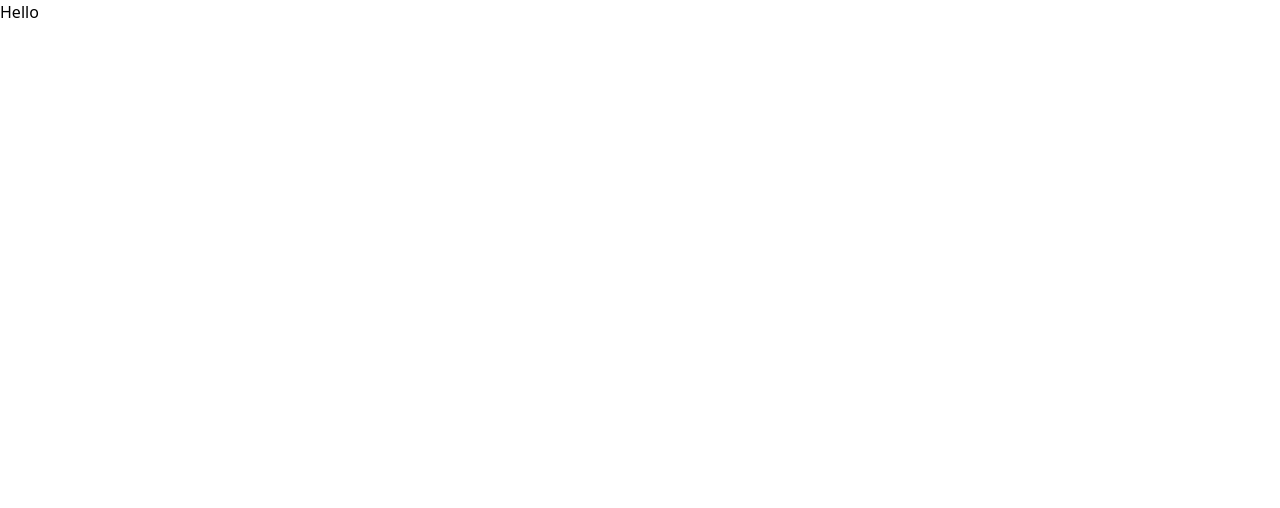
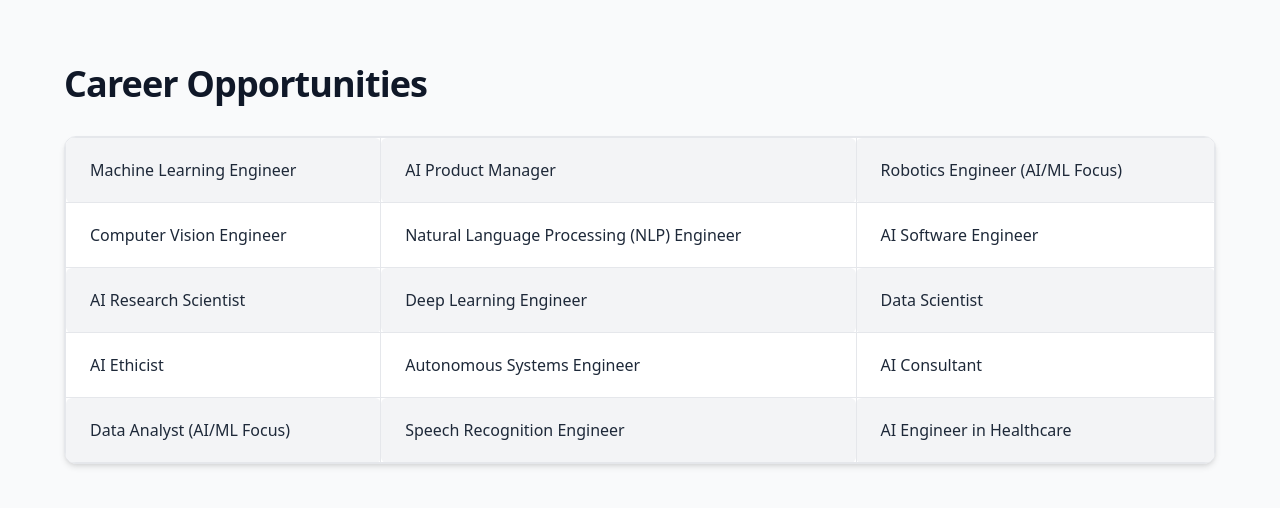
Before and after one commit to Code4Bharat1/BVOC_AIML, a Next.js app: page / in a window 1280 px wide. Shown: the top 508 px of the page. Built offline with nearby package versions, Linux system fonts and the light colour scheme.

Commit message:
developed & implemented Career opportunities page

```diff
--- a/src/app/page.jsx
+++ b/src/app/page.jsx
@@ -1,5 +1,10 @@
-const Home = () => {
-  return <div>Hello</div>;
-};
+import CareerOpportunitiesTable from "@/components/CareerOpp";
 
-export default Home;
+export default function Home() {
+  return (
+    <>
+      {/* Other sections */}
+      <CareerOpportunitiesTable />
+    </>
+  );
+}
--- /dev/null
+++ b/src/components/CareerOpp.jsx
@@ -0,0 +1,67 @@
+'use client';
+import { motion } from "framer-motion";
+
+const roles = [
+  ["Machine Learning Engineer", "AI Product Manager", "Robotics Engineer (AI/ML Focus)"],
+  ["Computer Vision Engineer", "Natural Language Processing (NLP) Engineer", "AI Software Engineer"],
+  ["AI Research Scientist", "Deep Learning Engineer", "Data Scientist"],
+  ["AI Ethicist", "Autonomous Systems Engineer", "AI Consultant"],
+  ["Data Analyst (AI/ML Focus)", "Speech Recognition Engineer", "AI Engineer in Healthcare"]
+];
+
+const rowVariants = {
+  hidden: { opacity: 0, y: 30 },
+  visible: (i) => ({
+    opacity: 1,
+    y: 0,
+    transition: {
+      delay: i * 0.1,
+      duration: 0.6,
+      ease: "easeOut"
+    }
+  })
+};
+
+export default function CareerOpportunitiesTable() {
+  return (
+    <section className="bg-gray-50 py-16 px-4 sm:px-6 lg:px-8">
+      <div className="max-w-6xl mx-auto">
+        <h2 className="text-4xl font-bold text-gray-900 mb-8 tracking-tight">
+          Career Opportunities
+        </h2>
+
+        <div className="overflow-x-auto rounded-xl border border-gray-200 shadow-md bg-white transition-all duration-500">
+          <motion.table
+            initial="hidden"
+            whileInView="visible"
+            viewport={{ once: true }}
+            className="min-w-full table-fixed border-collapse"
+          >
+            <tbody>
+              {roles.map((row, rowIndex) => (
+                <motion.tr
+                  key={rowIndex}
+                  variants={rowVariants}
+                  custom={rowIndex}
+                  className={`${
+                    rowIndex % 2 === 0 ? "bg-gray-100" : "bg-white"
+                  } transition duration-300`}
+                >
+                  {row.map((role, colIndex) => (
+                    <td
+                      key={colIndex}
+                      className="px-6 py-5 text-gray-800 text-sm sm:text-base font-medium border border-gray-200 hover:shadow-lg hover:scale-[1.02] hover:z-10 relative transition-all duration-300 rounded-md"
+                    >
+                      <span className="block">{role}</span>
+                      <div className="absolute bottom-0 left-0 w-full h-0.5 bg-gradient-to-r from-purple-400 via-pink-400 to-yellow-400 scale-x-0 hover:scale-x-100 origin-left transition-transform duration-500" />
+                    </td>
+                  ))}
+                </motion.tr>
+              ))}
+            </tbody>
+          </motion.table>
+        </div>
+      </div>
+    </section>
+  );
+}
```
Also changed, not shown: package.json (+5 -4 lines), 1 other file (tests, documents, lock files or other folders).
